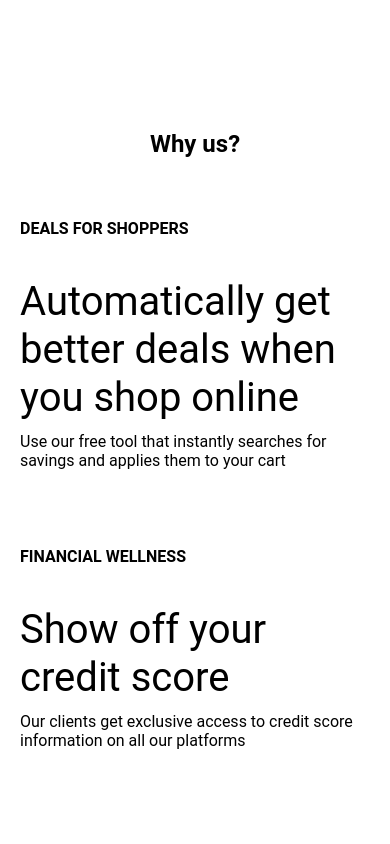
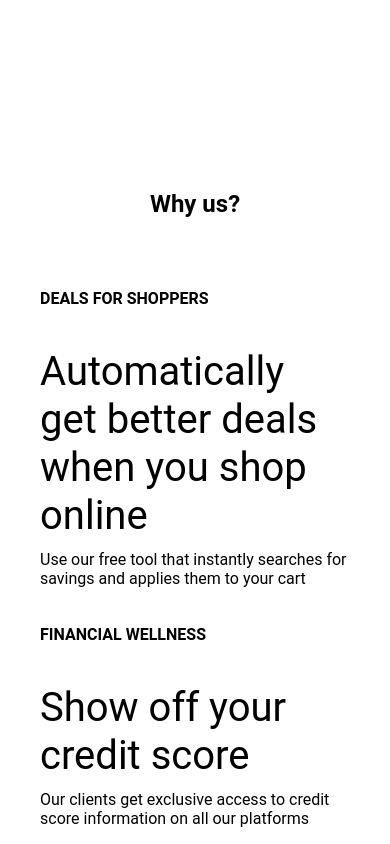
Before and after one commit to Aruth45/Final, a React (Create React App) app: page / in a window 390 px wide. Shown: the part 1670-2514 px from the top of the page. Before the commit the page ends 2456 px from the top, so only its background shows below. Built offline with nearby package versions, Linux system fonts and the light colour scheme.

Commit message:
animations on home page done

```diff
--- a/public/index.html
+++ b/public/index.html
@@ -18,9 +18,8 @@
     />
     <title>React App</title>
   </head>
-  <body>
+  <body style="overflow-x: hidden">
     <noscript>You need to enable JavaScript to run this app.</noscript>
     <div id="root"></div>
-
   </body>
 </html>
--- a/src/components/Navbar/Navbar.js
+++ b/src/components/Navbar/Navbar.js
@@ -7,9 +7,9 @@ function Navbar() {
 
   useEffect(() => {
     if (menu) {
-      document.body.style.overflow = "hidden";
+      document.body.style.overflowY = "hidden";
     } else {
-      document.body.style.overflow = "visible";
+      document.body.style.overflowY = "visible";
     }
   }, [menu]);
 
--- /dev/null
+++ b/src/hooks/useInViewPort.js
@@ -0,0 +1,24 @@
+import { useEffect, useState, useMemo } from "react";
+
+const useIsInViewport = (element) => {
+  const [isIntersecting, setIsIntersecting] = useState(false);
+
+  const observer = useMemo(
+    () =>
+      new IntersectionObserver(([entry]) =>
+        setIsIntersecting(entry.isIntersecting)
+      ),
+    []
+  );
+
+  useEffect(() => {
+    observer.observe(element.current);
+
+    return () => observer.disconnect();
+
+  }, [element]);
+
+  return isIntersecting;
+};
+
+export default useIsInViewport;
--- a/src/pages/Home/Home.js
+++ b/src/pages/Home/Home.js
@@ -1,9 +1,16 @@
+import { useRef } from "react";
 import { NavLink } from "react-router-dom";
 import Navbar from "../../components/Navbar/Navbar";
+import useIsInViewport from "../../hooks/useInViewPort";
 
 function Home() {
   const block = "main";
 
+  const divShopperRef = useRef();
+  const divFinancialRef = useRef();
+
+  const onViewDivShoppers = useIsInViewport(divShopperRef);
+  const onViewDivFinancial = useIsInViewport(divFinancialRef);
 
   return (
     <>
@@ -70,7 +77,14 @@ function Home() {
 
         <section className={`${block}__benefits`}>
           <h2 className={`${block}__benefits-title`}>Why us?</h2>
-          <div className={`${block}__benefits-content`}>
+          <div
+            ref={divShopperRef}
+            className={
+              onViewDivShoppers
+                ? `${block}__benefits-content animate`
+                : `${block}__benefits-content`
+            }
+          >
             <div className={`${block}__benefits-img`}>
               <img alt="" src="https://i.imgur.com/l7fbBP6.png" />
             </div>
@@ -86,7 +100,14 @@ function Home() {
             </div>
           </div>
 
-          <div  className={`${block}__benefits-content reverse`}>
+          <div
+            ref={divFinancialRef}
+            className={
+              onViewDivFinancial
+                ? `${block}__benefits-content reverse animate`
+                : `${block}__benefits-content reverse`
+            }
+          >
             <div className={`${block}__benefits-img`}>
               <img alt="" src="https://i.imgur.com/D4FU2us.png" />
             </div>
--- a/src/pages/Home/Home.scss
+++ b/src/pages/Home/Home.scss
@@ -98,21 +98,29 @@
   }
 
   &__benefits {
-
+    margin-top: 5rem;
 
     &-title {
       text-align: center;
+      padding: 3rem;
     }
 
     &-content {
       display: flex;
       flex-direction: column;
-      padding: 2rem;
+      padding: 0 4rem;
+      transition: transform 1s ease-in-out;
+      transform: translateX(-100%);
 
       &.reverse {
         @media (min-width: $bp-medium) {
           flex-direction: row-reverse;
+          transform: translateX(100%);
         }
+      }
+
+      &.animate {
+        transform: translateX(0);
       }
 
       @media (min-width: $bp-medium) {
@@ -132,7 +140,6 @@
     }
 
     &-text {
-
       & h4 {
         text-transform: uppercase;
       }
```
Also changed, not shown: src/hooks/useBreakPoint.js (added, +33 -0 lines).
